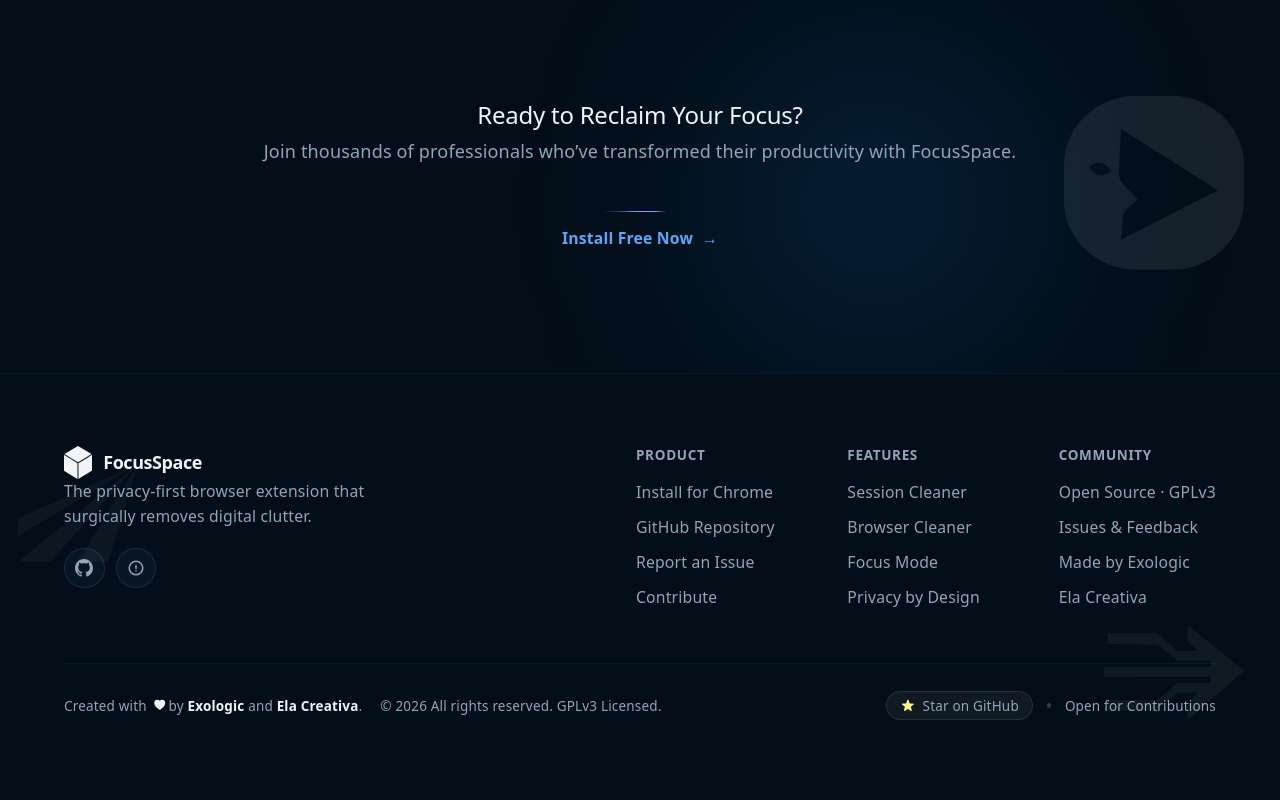
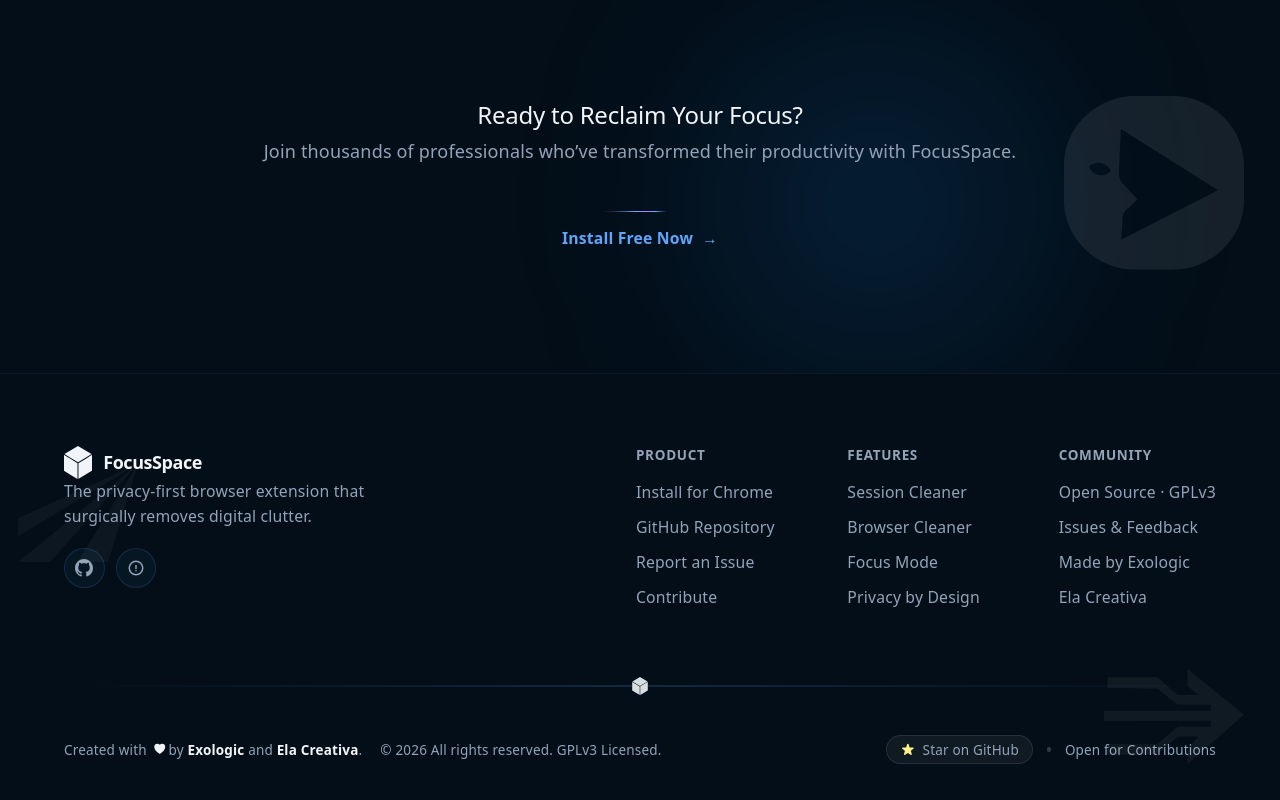
Before and after one commit to joseorono/focusspace-web, a React (Vite) app: page / in a window 1280 px wide. Shown: the part 3947-4747 px from the top of the page. Before the commit the page ends 4703 px from the top, so only its background shows below. Built offline with nearby package versions, Linux system fonts and the light colour scheme.

Commit message:
add divider to footer

```diff
--- a/src/components/Footer.tsx
+++ b/src/components/Footer.tsx
@@ -135,7 +135,22 @@
         </div>
 
         {/* Copyright bar */}
-        <div className="mt-12 flex flex-col items-center gap-4 border-t border-primary-light/8 pt-6 text-xs text-anti-flash-muted sm:flex-row sm:justify-between">
+        <div className="mt-12">
+          <div className="relative mb-6 h-10" aria-hidden="true">
+            <div className="absolute left-0 top-1/2 h-px w-[calc(50%-8px)] -translate-y-1/2 bg-linear-to-r from-transparent to-primary-light/35" />
+            <div className="absolute right-0 top-1/2 h-px w-[calc(50%-8px)] -translate-y-1/2 bg-linear-to-r from-primary-light/35 to-transparent" />
+            <img
+              src="/icons/cubo1.svg"
+              alt=""
+              width={16}
+              height={16}
+              className="absolute left-1/2 top-1/2 block h-4 w-4 -translate-x-1/2 -translate-y-1/2 opacity-90"
+              loading="lazy"
+              decoding="async"
+            />
+          </div>
+
+          <div className="flex flex-col items-center gap-4 text-xs text-anti-flash-muted sm:flex-row sm:justify-between">
             <div className="flex flex-wrap items-center justify-center gap-x-4 gap-y-1 md:justify-start">
               <span>
                 Created with{' '}
@@ -187,6 +202,7 @@
             </div>
           </div>
         </div>
+      </div>
     </footer>
   )
 }
```
Lines whose indentation alone changed are shown as unchanged.
